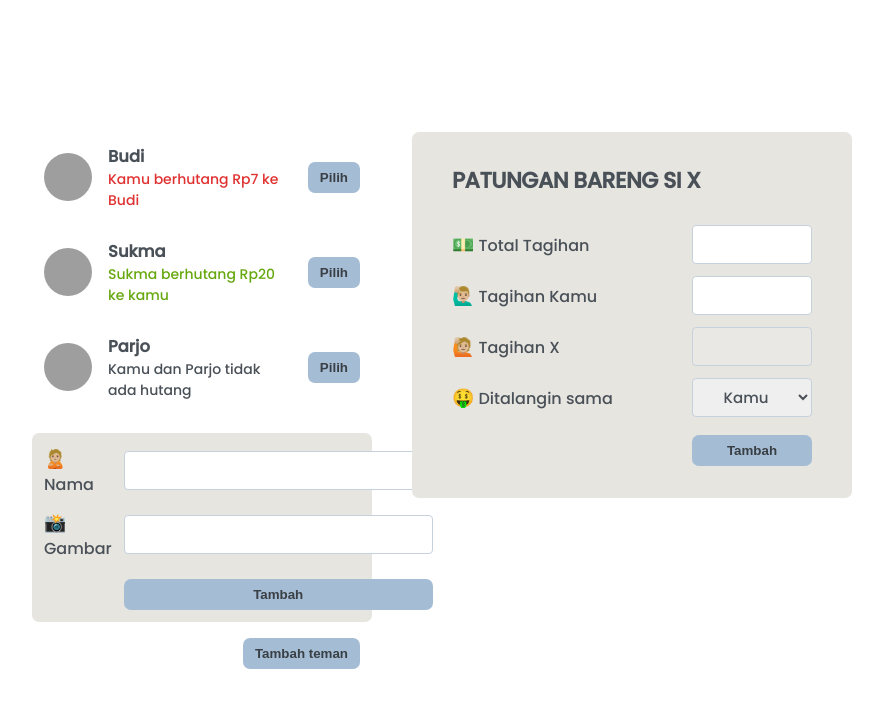
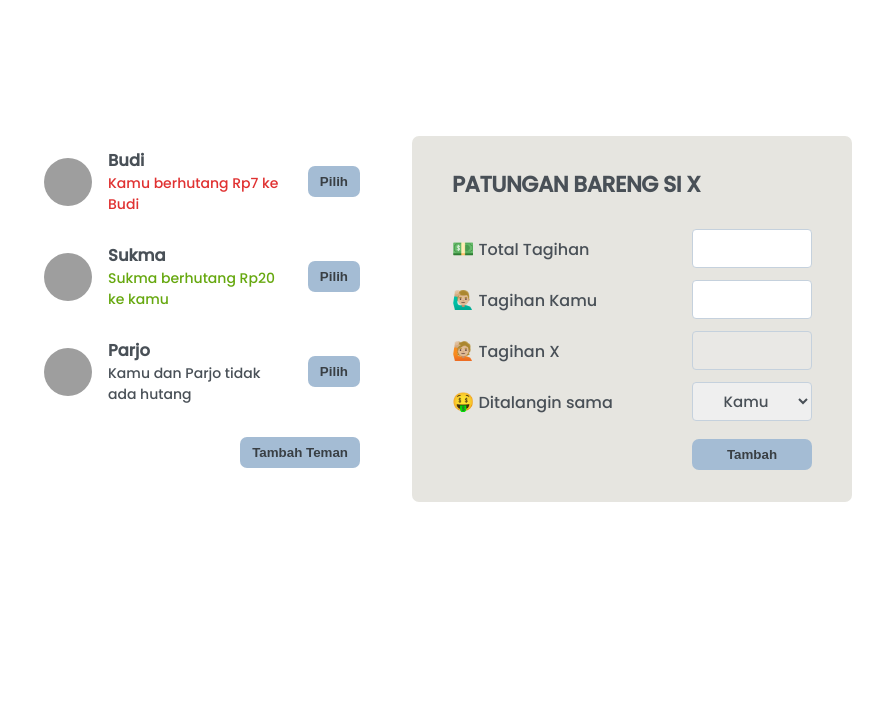
Before and after one commit to SanjayaPutra23/Reactjs_part4-Split-Bill, a React (Create React App) app: page / in a window 1280 px wide. Shown: the top 708 px of the page, without its empty margins (198-1081 px from the left). Built offline with nearby package versions, Linux system fonts and the light colour scheme; grey boxes are pictures that could not be loaded.

Commit message:
menampilkan dan menyembunyikan form tambah teman

```diff
--- a/src/App.js
+++ b/src/App.js
@@ -1,3 +1,4 @@
+import { useState } from "react";
 import FormAddFriend from "./components/FormAddFriend";
 import FormSplitBill from "./components/FormSplitBill";
 import FriendList from "./components/FriendList";
@@ -24,12 +25,20 @@
 ];
 
 export default function App() {
+  const [showAddFriend, setShowAddFriend] = useState(false);
+
+  function handleShowAddFriend() {
+    setShowAddFriend((showAddFriend) => !showAddFriend);
+  }
+
   return (
     <div className="app">
       <div className="sidebar">
         <FriendList friends={initialFriends} />
-        <FormAddFriend />
-        <button className="button">Tambah teman</button>
+        {showAddFriend && <FormAddFriend />}
+        <button className="button" onClick={handleShowAddFriend}>
+          {showAddFriend ? "Tutup" : "Tambah Teman"}
+        </button>
       </div>
       <FormSplitBill />
     </div>
```
